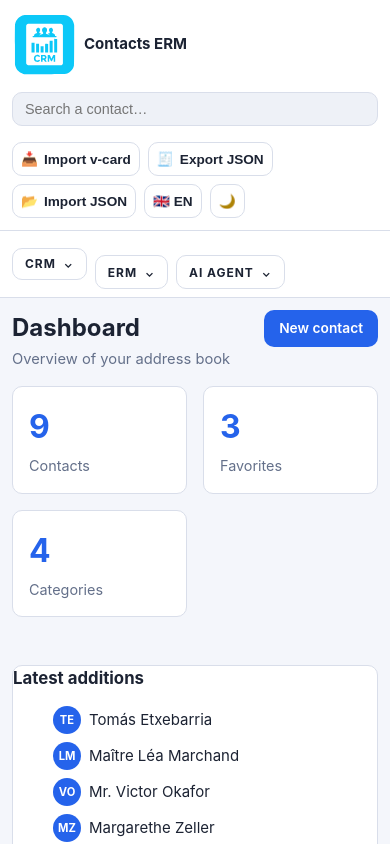
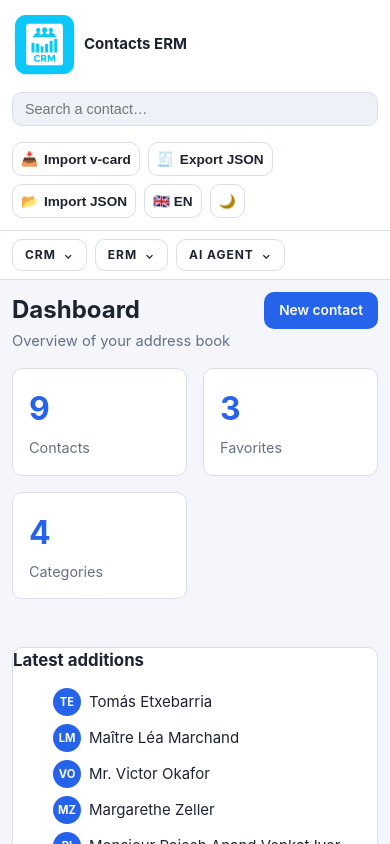
Before and after one commit to lbosturban/employee-erm, an Angular app: page / in a window 390 px wide. Shown: the top 844 px of the page. Built offline with nearby package versions, Linux system fonts and the light colour scheme.

Commit message:
fix: align the three mobile nav toggles by outranking the desktop group-separator rule
Generated by Mistral Vibe.
Co-Authored-By: Mistral Vibe <vibe@mistral.ai>

```diff
--- a/src/app/app.css
+++ b/src/app/app.css
@@ -371,11 +371,16 @@
     display: contents;
   }
 
-  /* The section title becomes the fold toggle for its group. */
+  /* The section title becomes the fold toggle for its group. The
+     ".nav-section:not(:first-child)" prefix is repeated so this reset
+     outranks the desktop group-separator rule (equal specificity, but
+     later in source order). */
+  .nav-section:not(:first-child) .sidebar-group,
   .sidebar-group {
     width: auto;
     padding: 6px 12px;
     border: 1px solid var(--border);
+    border-top: 1px solid var(--border);
     border-radius: var(--radius);
     background: var(--surface);
     color: var(--text);
```
